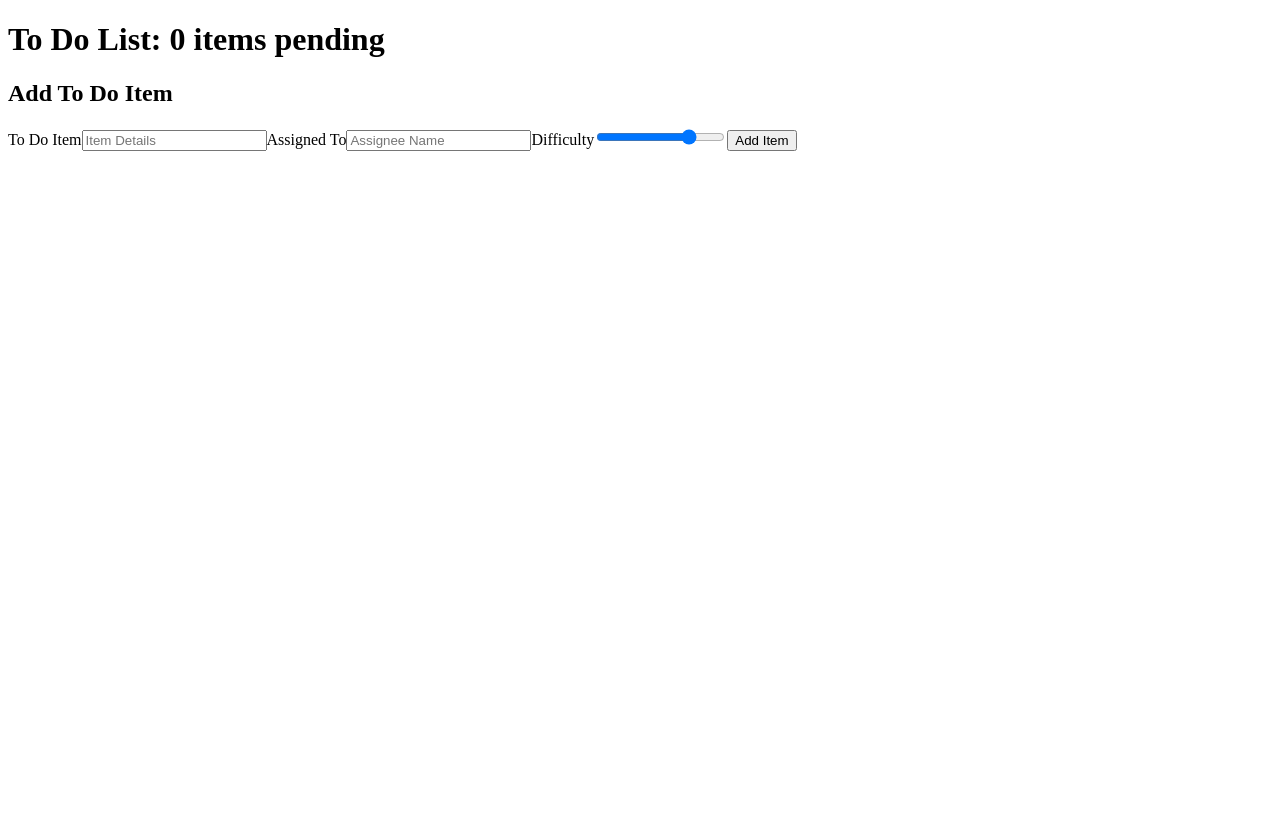
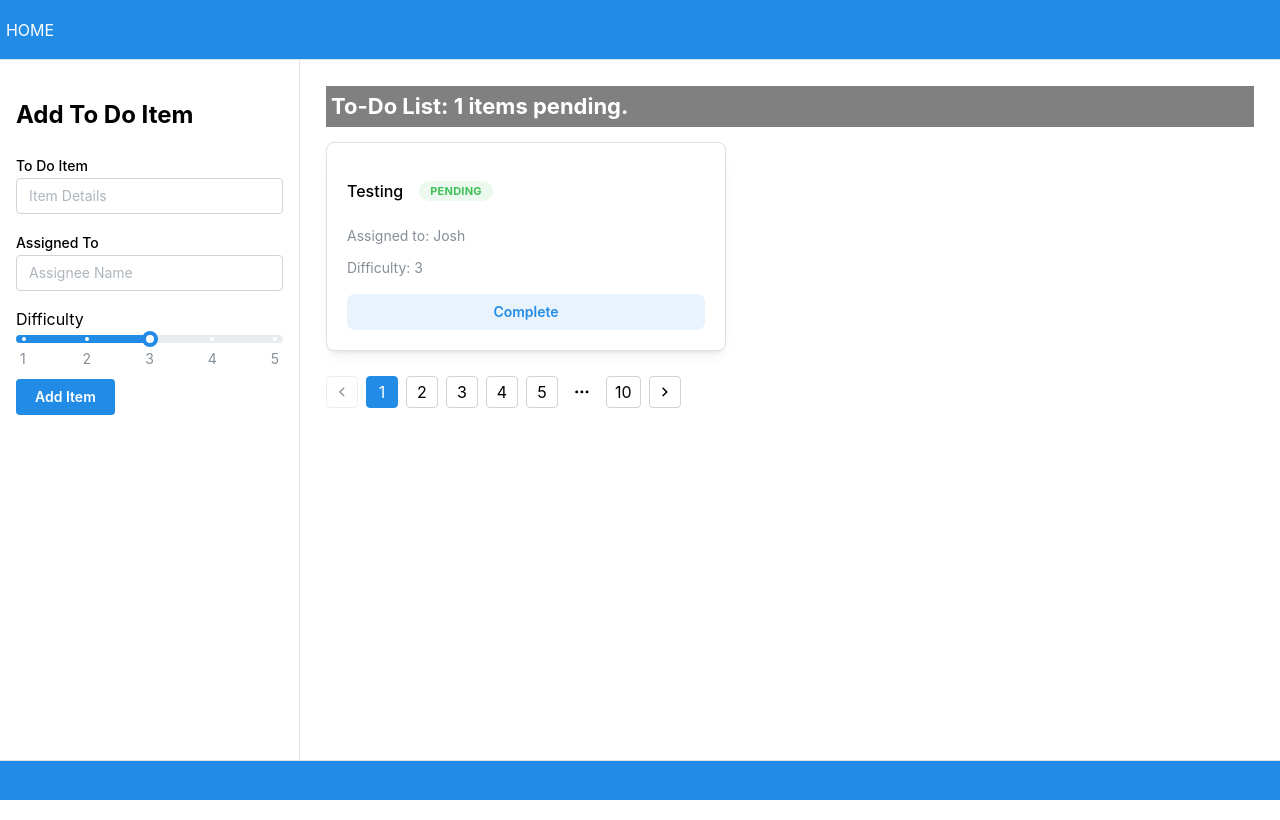
Before and after one commit to Easleyjs-CodeFellowsProjects/todo-app, a React (Vite) app: page / in a window 1280 px wide. Built offline with nearby package versions, Linux system fonts and the light colour scheme.

Commit message:
Adds working list and overall css setup

```diff
--- a/package.json
+++ b/package.json
@@ -11,7 +11,12 @@
     "preview": "vite preview"
   },
   "dependencies": {
+    "@mantine/core": "^7.1.7",
+    "@mantine/hooks": "^7.1.7",
     "jest": "^29.7.0",
+    "postcss": "^8.4.31",
+    "postcss-preset-mantine": "^1.9.1",
+    "postcss-simple-vars": "^7.0.1",
     "react": "^18.2.0",
     "react-dom": "^18.2.0",
     "sass": "^1.69.5",
--- /dev/null
+++ b/postcss.config.cjs
@@ -0,0 +1,14 @@
+module.exports = {
+  plugins: {
+    'postcss-preset-mantine': {},
+    'postcss-simple-vars': {
+      variables: {
+        'mantine-breakpoint-xs': '36em',
+        'mantine-breakpoint-sm': '48em',
+        'mantine-breakpoint-md': '62em',
+        'mantine-breakpoint-lg': '75em',
+        'mantine-breakpoint-xl': '88em',
+      },
+    },
+  },
+};
--- a/src/App.jsx
+++ b/src/App.jsx
@@ -1,11 +1,94 @@
-import React from 'react';
+import '@mantine/core/styles.css';
+import { MantineProvider, AppShell, Burger, Text, Title, Center, Pagination } from '@mantine/core';
+import { useDisclosure } from '@mantine/hooks';
 
-import Todo from './Components/Todo';
+import { useState, useEffect } from 'react';
+import SettingsProvider from './Context/Settings';
 
-export default class App extends React.Component {
-  render() {
+import Form from './Components/Form'
+import TodoList from './Components/List';
+
+function App() {
+
+  const [opened, { toggle }] = useDisclosure();
+
+    const [list, setList] = useState([{id:'1234',
+  assignee:'Josh', difficulty:3, text:'Testing', complete: false }]);
+    const [incomplete, setIncomplete] = useState(0);
+
+
+    useEffect(() => {
+        let incompleteCount = list.filter(item => !item.complete).length;
+        setIncomplete(incompleteCount);
+        document.title = `To Do List: ${incomplete}`;
+        // linter will want 'incomplete' added to dependency array unnecessarily.
+        // disable code used to avoid linter warning
+        // eslint-disable-next-line react-hooks/exhaustive-deps
+      }, [list]);
+
+    function deleteItem(id) {
+      const items = list.filter( item => item.id !== id );
+      setList(items);
+    }
+
+    function toggleComplete(id) {
+      const items = list.map( item => {
+        if ( item.id === id ) {
+          item.complete = ! item.complete;
+        }
+        return item;
+      });
+      setList(items);
+    }
+
     return (
-      <Todo />
+      <>
+      <MantineProvider>
+        <SettingsProvider>
+          <AppShell
+            header={{ height: 60, color: "cyan" }}
+            footer={{ height: 40, color: "cyan"}}
+            navbar={{ width: 300, breakpoint: 'sm', collapsed: { mobile: !opened } }}
+            padding="md"
+          >
+            <AppShell.Header ta="left" bg="blue">
+              <Center maw={60} h={60}>
+                <Text c="white">HOME</Text>
+              </Center>
+            </AppShell.Header>
+
+            <AppShell.Navbar p="md">
+              <Form />
+            </AppShell.Navbar>
+
+            <AppShell.Main m={10}>
+                <Title c="white"
+                       bg="grey"
+                       order={3}
+                       data-testid="todo-h1"
+                       p={5}
+                       mb={15}
+                >
+                  To-Do List: { incomplete ? incomplete : 0 } items pending.
+                </Title>
+                <TodoList list={ list }
+                          completeHandler={ toggleComplete }
+                />
+                <Pagination mt={25} value={1} onChange={null} total={10} />
+            </AppShell.Main>
+
+            <AppShell.Footer bg="blue">
+
+            </AppShell.Footer>
+          </AppShell>
+        </SettingsProvider>
+      </MantineProvider>
+      </>
     );
-  }
 }
+
+/*
+
+*/
+
+export default App
--- /dev/null
+++ b/src/Components/Form/index.jsx
@@ -0,0 +1,66 @@
+import { SettingsContext } from '../../Context/Settings/index'
+import { useContext } from 'react';
+
+import useForm from '../../hooks/form';
+import { Button, Input, Slider, Space, Text } from '@mantine/core';
+
+import { v4 as uuid } from 'uuid';
+
+const Form = () => {
+    const settings = useContext(SettingsContext);
+
+    //const [list, setList] = useState([]);
+    //const [incomplete, setIncomplete] = useState([]);
+    //const { handleChange, handleSubmit } = useForm(addItem);
+
+    function addItem(item) {
+        item.id = uuid();
+        item.complete = false;
+        console.log(item);
+        //setList([...list, item]);
+      }
+
+      const marks = [
+        { value: 1, label: '1' },
+        { value: 2, label: '2' },
+        { value: 3, label: '3' },
+        { value: 4, label: '4' },
+        { value: 5, label: '5' },
+      ];
+
+
+    return (
+        <>
+            <form onSubmit={null}>
+
+                <h2>Add To Do Item</h2>
+
+                <Input.Label>To Do Item</Input.Label>
+                <Input onChange={null} name="text" placeholder="Item Details" />
+
+                <Space h="md"></Space>
+
+                <Input.Label>Assigned To</Input.Label>
+                <Input onChange={null} name="assignee" placeholder="Assignee Name" />
+                <Space h="md"></Space>
+
+                <Text>Difficulty</Text>
+                <Slider onChange={null}
+                        defaultValue={ settings.defaultDifficulty }
+                        min={1}
+                        max={5}
+                        step={1}
+                        name="difficulty"
+                        label={null}
+                        marks={marks}
+                />
+
+                <Space h="xl"></Space>
+
+                <Button variant='filled' type="submit">Add Item</Button>
+            </form>
+        </>
+    )
+}
+
+export default Form;
--- a/src/Components/List/index.jsx
+++ b/src/Components/List/index.jsx
@@ -0,0 +1,22 @@
+import { SettingsContext } from '../../Context/Settings/index'
+import { useContext } from 'react';
+
+import Todo from '../Todo';
+
+const TodoList = ( props ) => {
+    const settings = useContext(SettingsContext);
+    const { list, completeHandler } = props;
+
+    return (
+        <>
+            {list ? list.map( item => (
+                <Todo key={ item.id }
+                      item={ item }
+                      completeHandler={ completeHandler }
+                />
+            )) : null}
+        </>
+    )
+};
+
+export default TodoList;
--- a/src/Components/Todo/index.jsx
+++ b/src/Components/Todo/index.jsx
@@ -1,92 +1,28 @@
-import React, { useEffect, useState } from 'react';
-import useForm from '../../hooks/form';
+import { SettingsContext } from '../../Context/Settings/index';
+import { Card, Text, Badge, Button, Group, CloseButton } from '@mantine/core';
 
-import { v4 as uuid } from 'uuid';
+const Todo = ( props ) => {
+  const { id, text, assignee, difficulty, complete } = props.item;
+  const { completeHandler } = props;
+  return (
+    <Card shadow="sm" padding="lg" radius="md" maw={400} withBorder>
+      <Group mt="md" mb="xs">
+        <Text fw={500}>{ text }</Text>
+        <Badge color={ complete ? "pink" : "green"} variant="light">
+          { complete ? 'COMPLETE' : 'PENDING'}
+        </Badge>
 
-const Todo = () => {
-
-  const [defaultValues] = useState({
-    difficulty: 4,
-  });
-  const [list, setList] = useState([]);
-  const [incomplete, setIncomplete] = useState([]);
-  const { handleChange, handleSubmit } = useForm(addItem, defaultValues);
-
-  function addItem(item) {
-    item.id = uuid();
-    item.complete = false;
-    console.log(item);
-    setList([...list, item]);
-  }
-
-  function deleteItem(id) {
-    const items = list.filter( item => item.id !== id );
-    setList(items);
-  }
-
-  function toggleComplete(id) {
-
-    const items = list.map( item => {
-      if ( item.id === id ) {
-        item.complete = ! item.complete;
-      }
-      return item;
-    });
-
-    setList(items);
-
-  }
-
-  useEffect(() => {
-    let incompleteCount = list.filter(item => !item.complete).length;
-    setIncomplete(incompleteCount);
-    document.title = `To Do List: ${incomplete}`;
-    // linter will want 'incomplete' added to dependency array unnecessarily.
-    // disable code used to avoid linter warning
-    // eslint-disable-next-line react-hooks/exhaustive-deps
-  }, [list]);
-
-  return (
-    <>
-      <header data-testid="todo-header">
-        <h1 data-testid="todo-h1">To Do List: {incomplete} items pending</h1>
-      </header>
-
-      <form onSubmit={handleSubmit}>
-
-        <h2>Add To Do Item</h2>
-
-        <label>
-          <span>To Do Item</span>
-          <input onChange={handleChange} name="text" type="text" placeholder="Item Details" />
-        </label>
-
-        <label>
-          <span>Assigned To</span>
-          <input onChange={handleChange} name="assignee" type="text" placeholder="Assignee Name" />
-        </label>
-
-        <label>
-          <span>Difficulty</span>
-          <input onChange={handleChange} defaultValue={defaultValues.difficulty} type="range" min={1} max={5} name="difficulty" />
-        </label>
-
-        <label>
-          <button type="submit">Add Item</button>
-        </label>
-      </form>
-
-      {list.map(item => (
-        <div key={item.id}>
-          <p>{item.text}</p>
-          <p><small>Assigned to: {item.assignee}</small></p>
-          <p><small>Difficulty: {item.difficulty}</small></p>
-          <div onClick={() => toggleComplete(item.id)}>Complete: {item.complete.toString()}</div>
-          <hr />
-        </div>
-      ))}
-
-    </>
+      </Group>
+      <Text size="sm" c="dimmed" mt="sm">
+        Assigned to: { assignee }
+      </Text>
+      <Text size="sm" c="dimmed" mt="sm">
+      Difficulty: { difficulty }
+      </Text>
+      <Button variant="light" color="blue" mt="md" radius="md" onClick={() => completeHandler(id)}>
+        Complete
+      </Button>
+    </Card>
   );
 };
 
--- a/src/Context/Settings/index.jsx
+++ b/src/Context/Settings/index.jsx
@@ -0,0 +1,47 @@
+import React from 'react';
+
+export const SettingsContext = React.createContext();
+
+class SettingsProvider extends React.Component {
+  constructor(props) {
+    super(props);
+    this.state = {
+      displayCount: 3,
+      hideCompleted: true,
+      sort: 'difficulty',
+      defaultDifficulty: 3,
+    }
+  }
+
+  render() {
+    return (
+      <SettingsContext.Provider value={this.state}>
+        {this.props.children}
+      </SettingsContext.Provider>
+    )
+  }
+}
+
+export default SettingsProvider;
+
+// components
+// const settings = useContext(SettingContext);
+
+/*
+example of settings and auth:
+function App() {
+  const [theme, setTheme] = useState('dark');
+  const [currentUser, setCurrentUser] = useState({ name: 'Taylor' });
+
+  // ...
+
+  return (
+    <ThemeContext.Provider value={theme}>
+      <AuthContext.Provider value={currentUser}>
+        <Page />
+      </AuthContext.Provider>
+    </ThemeContext.Provider>
+  );
+}
+
+*/
```
Also changed, not shown: 2 other files (tests, documents, lock files or other folders).
